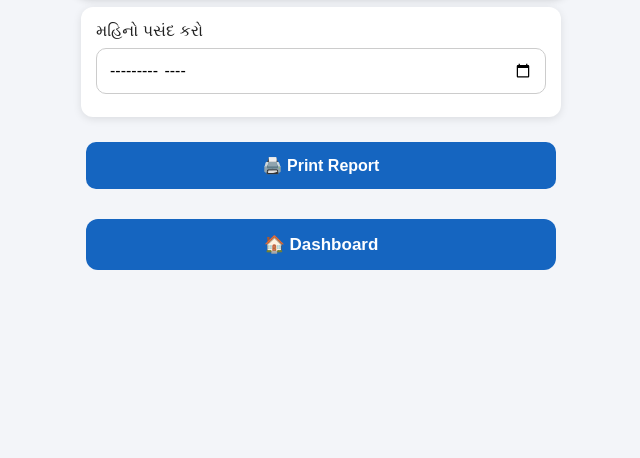
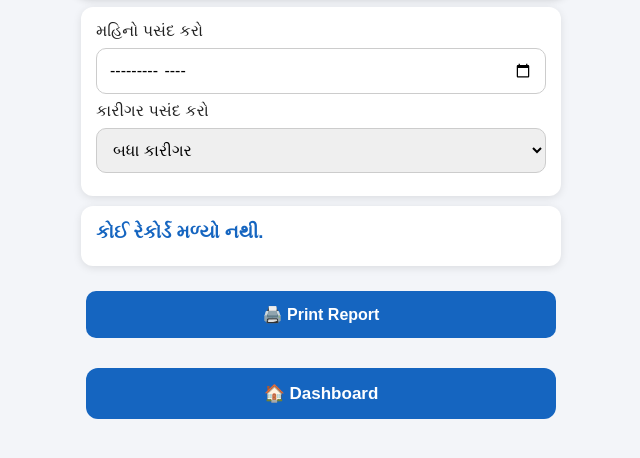
Before and after one commit to thummarsagar69-del/Karigar-Salary-Manager-Pro, a plain HTML site: page report.html in a window 1280 px wide. Shown: the part 94-552 px from the top of the page, without its empty margins (319-959 px from the left). Drawn offline with Linux system fonts and the light colour scheme.

Commit message:
Update report.html

```diff
--- a/report.html
+++ b/report.html
@@ -22,7 +22,11 @@
 <label>મહિનો પસંદ કરો</label>
 
 <input type="month" id="month" onchange="loadReport()">
+<label>કારીગર પસંદ કરો</label>
 
+<select id="workerFilter" onchange="loadReport()">
+<option value="">બધા કારીગર</option>
+</select>
 </div>
 
 <div id="reportList"></div>
```
